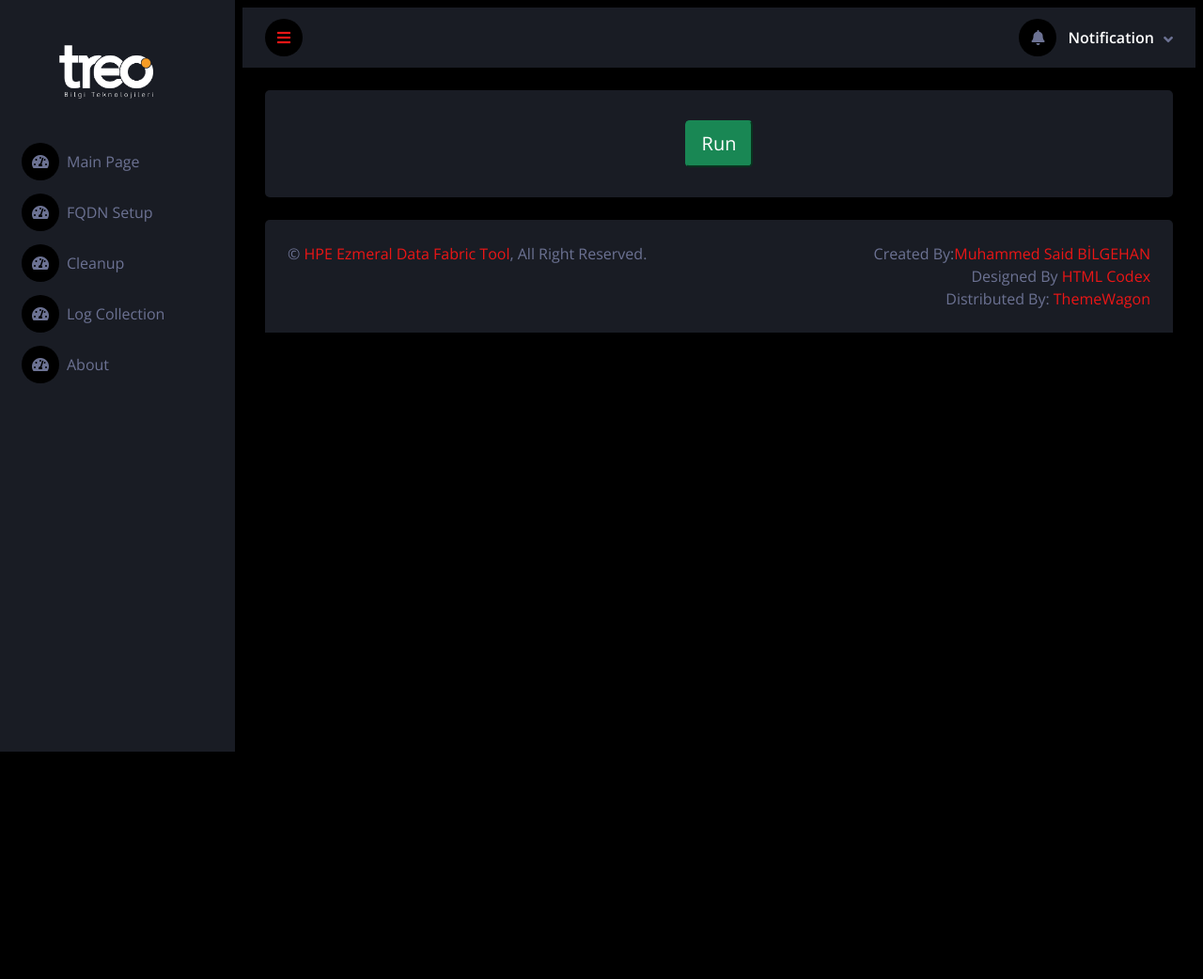
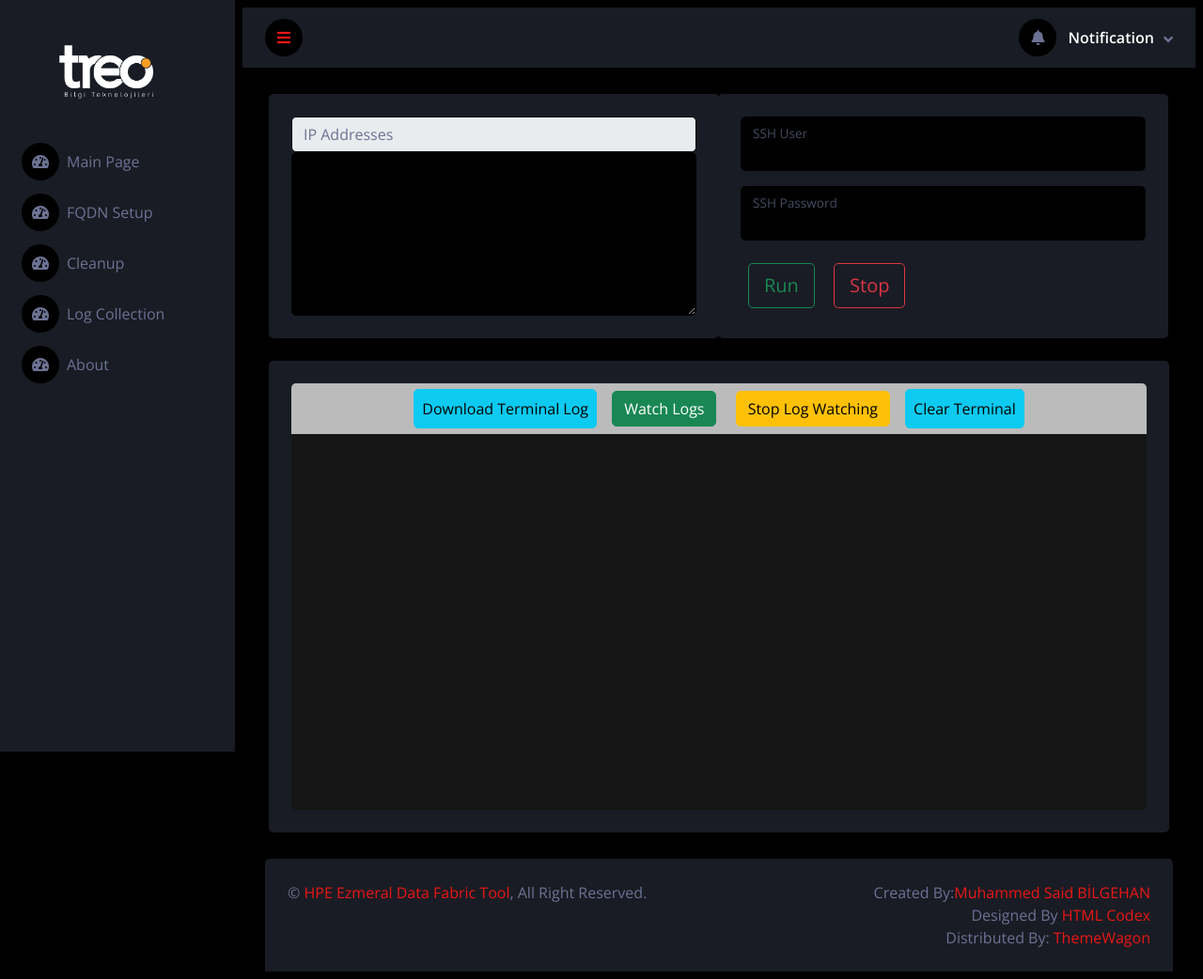
Before and after one commit to msaidbilgehan/HPE-Ezmeral-Software-ToolBox, a Flask app: page /cleanup in a window 1280 px wide. Shown: the whole page at 94% size. Before the commit the page ends 800 px from the top, so only its background shows below. Run offline with Flask 3, Linux system fonts and the light colour scheme; data that the repository does not hold is empty; some libraries are stand-ins or nearby versions.

Commit message:
Cleanup, structure reconfigured, js files created more moduler way with ES6 includes. Working on cleanup api and endpoints

```diff
--- a/frontend/pages/base.html
+++ b/frontend/pages/base.html
@@ -10,7 +10,7 @@
     <meta content="" name="description">
 </head>
 
-<body>
+<body data-page-type="{{ page_id }}">
     <header>
         {% include 'template/header.html' %}
     </header>
--- a/frontend/pages/cleanup.html
+++ b/frontend/pages/cleanup.html
@@ -3,10 +3,63 @@
 {% block content %}
 
 <div class="container-fluid pt-4 px-4">
-    <div class="bg-secondary text-center rounded p-4">
-        <button type="button" class="btn-lg btn-success m-2" id="run-btn">Run</button>
+    <div class="row g-4 p-1">
+        <form class="input-group" id="ipForm">
+            <!-- IP Addresses -->
+            <div class="col-sm-12 col-xl-6">
+                <div class="bg-secondary rounded h-100 p-4">
+                    <div class="form-floating mb-3 form_area_auto_fit">
+                        <span class="input-group-text">IP Addresses</span>
+                        <textarea class="form-control text_area_height_100" aria-label="IP Addresses"
+                            spellcheck="false" id="input_IP_Addresses"
+                            placeholder="Enter IP addresses separated by a new line or comma"
+                            required></textarea>
+                    </div>
+                </div>
+            </div>
+
+            <!-- SSH Credentials -->
+            <div class="col-sm-12 col-xl-6">
+                <div class="bg-secondary rounded h-100 p-4">
+                    <div class="form-floating mb-3">
+                        <input type="username" class="form-control" id="input_SSH_Username"
+                            aria-describedby="emailHelp">
+                        <label for="floatingInput" class="form-label">SSH User</label>
+                    </div>
+                    <div class="form-floating mb-3">
+                        <input type="password" class="form-control" id="input_SSH_Password">
+                        <label for="floatingInput" class="form-label">SSH Password</label>
+                    </div>
+
+                    <div class="bg-secondary rounded">
+                        <input type="submit" class="btn btn-lg btn-outline-success m-2" value="Run"
+                            id="run-btn">
+                        <button type="button" class="btn btn-lg btn-outline-danger m-2"
+                            id="stop-btn">Stop</button>
+                    </div>
+                </div>
+            </div>
+        </form>
+
+        <div class="col-sm-12 col-xl-12">
+            <div class="bg-secondary rounded p-4">
+                <div class="fakeMenu align_item_center">
+                    <a class="btn btn-info p-2 m-1" id="download_terminal_logs-btn"
+                        href="/log_collection_download_terminal_log_endpoint">Download Terminal Log</a>
+                    <button type="button" class="btn btn-success m-2" id="listen_logs-btn" onclick="terminal_EventSource_Start(terminal_source_url)">Watch Logs</button>
+                    <button type="button" class="btn btn-warning m-2" id="stop_logs-btn" onclick="terminal_EventSource_Stop()">Stop Log Watching</button>
+                    <button type="button" class="btn btn-info p-2 m-1" id="clear_terminal_logs-btn" onclick="clear_Terminal()">Clear Terminal</button>
+                </div>
+                <div class="fakeScreen">
+                    <p id="stream_content" class="line2"></p>
+                </div>
+            </div>
+        </div>
     </div>
 </div>
 
+<script src="{{ url_for('static', filename='js/terminal_stream.js') }}" type="module"></script>
+<script src="{{ url_for('static', filename='js/ssh_credentials.js') }}" type="module"></script>
+
 <!-- Recent Sales End -->
 {% endblock %}
--- a/frontend/pages/template/header.html
+++ b/frontend/pages/template/header.html
@@ -37,6 +37,7 @@
     <script src="https://cdn.jsdelivr.net/npm/bootstrap@5.0.0/dist/js/bootstrap.bundle.min.js"></script>
 
     <script src="{{ url_for('static', filename='js/main.js') }}" type="module"></script>
+    <script src="{{ url_for('static', filename='js/page_specific_urls.js') }}" type="module"></script>
     <script src="{{ url_for('static', filename='js/notification.js') }}" type="module"></script>
     <script src="{{ url_for('static', filename='lib/chart/chart.min.js') }}"></script>
     <script src="{{ url_for('static', filename='lib/easing/easing.min.js') }}"></script>
--- a/frontend/static/css/file_browser.css
+++ b/frontend/static/css/file_browser.css
@@ -80,7 +80,7 @@
     margin: 0 auto;
     max-width: 900px;
     min-height: 100vh;
-    background: #fff;
+    background: #191c24ba;
     overflow: hidden;
 }
 
@@ -214,7 +214,8 @@
     padding: 0.3333333333rem 1rem;
     font-size: 0.875rem;
     list-style: none;
-    background: #f8f8f8;
+    background: #191C24;
+    border-color: #41485d;
     border-radius: 3px;
     overflow: hidden;
     text-overflow: ellipsis;
--- /dev/null
+++ b/frontend/static/js/page_specific_urls.js
@@ -0,0 +1,32 @@
+export var terminal_source_url = "not-found";
+export var eventsource_source_url = "not-found";
+
+function pageSpecificFunction() {
+    var pageType = document.body.getAttribute('data-page-type');
+    // console.log("pageType:", pageType);
+    switch (pageType) {
+        case 'log_collection':
+            terminal_source_url = '/log_collection_terminal_endpoint';
+            eventsource_source_url = '/log_collection_endpoint';
+            break;
+        case 'cleanup':
+            terminal_source_url = '/cleanup_terminal_endpoint';
+            eventsource_source_url = '/cleanup_endpoint';
+            break;
+        case 'fqdn':
+            terminal_source_url = '/fqdn_terminal_endpoint';
+            eventsource_source_url = '/fqdn_endpoint';
+            break;
+        // ... add more cases for other pages as needed
+        default:
+            // Default actions or none
+            break;
+    }
+    window.terminal_source_url = terminal_source_url;
+    window.eventsource_source_url = eventsource_source_url;
+    // console.log("page_specific_urls.js loaded: " + terminal_source_url + " " + eventsource_source_url);
+}
+
+// Call the function on page load
+pageSpecificFunction()
+// document.addEventListener('DOMContentLoaded', pageSpecificFunction);
--- /dev/null
+++ b/frontend/static/js/ssh_credentials.js
@@ -0,0 +1,46 @@
+import { eventsource_source_url } from './page_specific_urls.js';
+
+
+
+document.getElementById('ipForm').addEventListener('submit', function (event) {
+    event.preventDefault();
+
+    var ipInput = document.getElementById('input_IP_Addresses').value;
+    var ssh_username = document.getElementById('input_SSH_Username').value;
+    var ssh_password = document.getElementById('input_SSH_Password').value;
+
+    // Split the IP addresses by a newline or comma
+    var ipAddresses = ipInput.split(/\s*[,|\n]\s*/);
+
+    // You can further validate each IP if needed
+    ipAddresses = ipAddresses.filter(function (ip) {
+        return /\b\d{1,3}\.\d{1,3}\.\d{1,3}\.\d{1,3}\b/.test(ip);
+    });
+
+    // Now you have an array of IP addresses, you can send them to the server or process them as needed
+    // console.log(ipAddresses);
+
+    // Encode the IP addresses array into a JSON string
+    var ipAddressesJson = JSON.stringify(ipAddresses);
+    var ssh_usernameJson = JSON.stringify(ssh_username);
+    var ssh_passwordJson = JSON.stringify(ssh_password);
+
+    // Append the IP addresses as a query parameter
+    var url = eventsource_source_url
+    url = url + '?ssh_username=' + encodeURIComponent(ssh_usernameJson);
+    url = url + '&ssh_password=' + encodeURIComponent(ssh_passwordJson);
+    url = url + '&ip_addresses=' + encodeURIComponent(ipAddressesJson);
+
+    // if (!terminal_source || terminal_source.readyState === 2) {
+    //     terminal_EventSource_Start(terminal_source_url);
+    // }
+
+    // Call Endpoint
+    fetch(url).then(response => response.json()).then(data => {
+        // console.log(data.message);
+        showNotification(data.message, "info");
+    }).catch(error => {
+        console.error(error);
+        showNotification(error, "error");
+    });
+});
--- /dev/null
+++ b/frontend/static/js/terminal_stream.js
@@ -0,0 +1,88 @@
+import { terminal_source_url } from './page_specific_urls.js';
+
+var terminal_source;
+
+function terminal_EventSource_Start(url) {
+    clear_Terminal();
+
+    var contentDiv = document.getElementById('stream_content');
+    if (terminal_source) {
+        terminal_source.close();
+    }
+    terminal_source = new EventSource(url); // use the URL with the IP addresses
+
+    terminal_source.onerror = function (error) {
+        console.error("EventSource failed:", error);
+        showNotification('EventSource failed: ' + error, "error");
+        terminal_source.close(); // close the connection if an error occurs
+    };
+
+    terminal_source.onmessage = function (event) {
+        // console.info("EventSource:", event.data);
+        contentDiv.innerHTML += event.data + "<br>"; // append each new log line to the content div
+
+        // Check if the user is at or near the bottom of the container
+        var container = document.querySelector('.fakeScreen');
+        if (container.scrollTop + container.clientHeight >= container.scrollHeight - 50) { // 50px tolerance
+            // Scroll to the bottom
+            container.scrollTop = container.scrollHeight;
+        }
+    };
+}
+
+function terminal_EventSource_Stop() {
+    if (terminal_source) {
+        terminal_source.close();
+    }
+}
+
+
+// function clear_Log_Collection_Log_Files() {
+//     var contentDiv = document.getElementById('stream_content');
+//     contentDiv.innerHTML = ""; // clear the content div
+
+//     fetch('/clear_Log_Collection_Log_Files')
+//         .then(response => response.json())
+//         .then(data => {
+//             // document.getElementById('output').innerText = data.message;
+//             showNotification(data.message, "info");
+//         })
+//         .catch(error => {
+//             console.error('An error occurred:', error);
+//             showNotification('An error occurred: ' + error, "error");
+//         });
+// }
+
+function clear_Terminal() {
+    var contentDiv = document.getElementById('stream_content');
+    contentDiv.innerHTML = ""; // clear the content div
+}
+
+
+// document.getElementById('listen_logs-btn').addEventListener('click', function () {
+//     terminal_EventSource_Start(terminal_source_url);
+// });
+
+
+document.getElementById('stop-btn').addEventListener('click', function () {
+    fetch('/log_collection_log_stop_endpoint')
+        .then(response => response.json())
+        .then(data => {
+            // document.getElementById('output').innerText = data.message;
+            showNotification(data.message, "info");
+        })
+        .catch(error => {
+            console.error('An error occurred:', error);
+            showNotification('An error occurred: ' + error, "error");
+        });
+});
+
+document.addEventListener('DOMContentLoaded', function () {
+    terminal_EventSource_Start(terminal_source_url);
+    // console.info("terminal_source_url:" + terminal_source_url);
+    // console.info("eventsource_source_url:" + eventsource_source_url);
+});
+
+window.clear_Terminal = clear_Terminal;
+window.terminal_EventSource_Stop = terminal_EventSource_Stop;
+window.terminal_EventSource_Start = terminal_EventSource_Start;
```
Also changed, not shown: Threads/configurations.py (+18 -7 lines), flask_app.py (+43 -9 lines), frontend/pages/log_collection.html (+5 -4 lines), frontend/static/js/log_collection_stream.js (+6 -5 lines).
